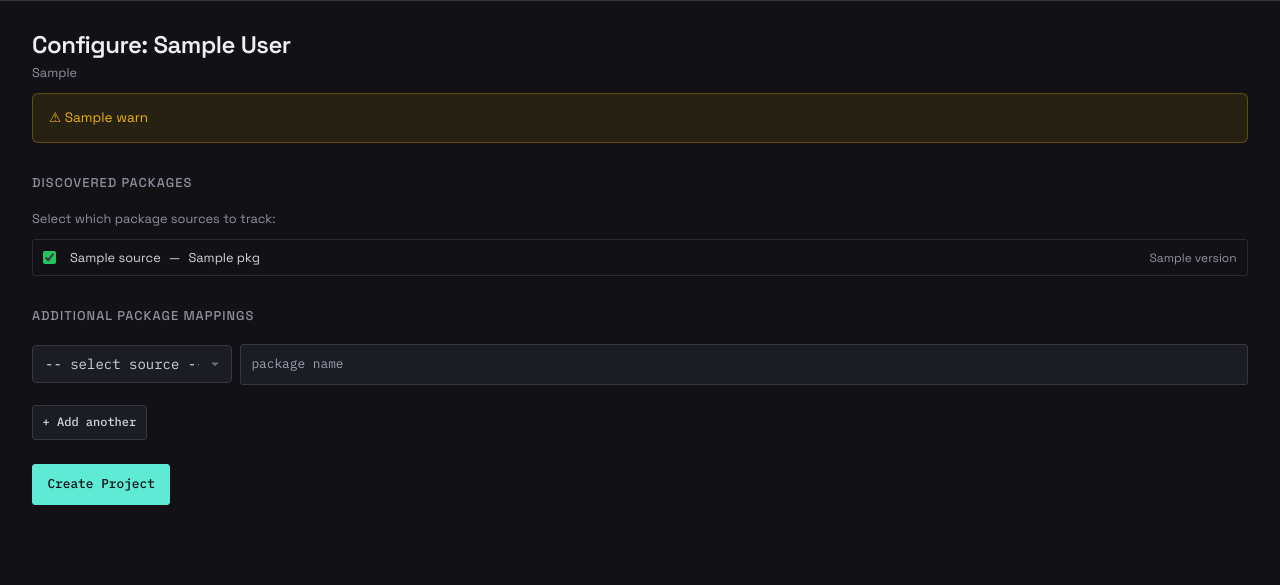
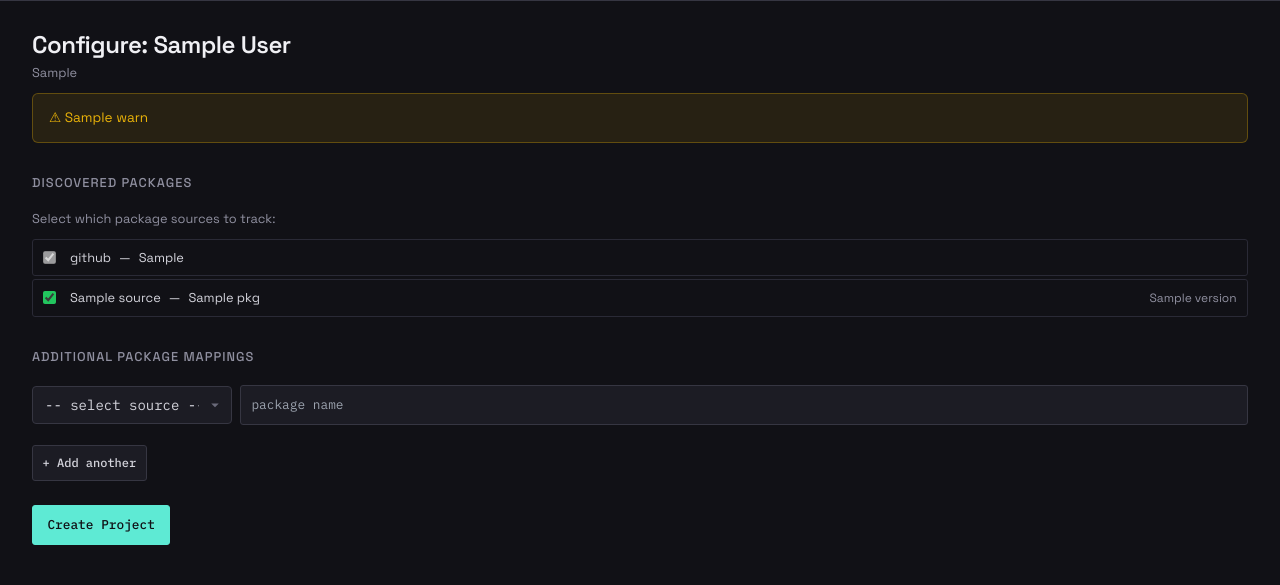
Before and after one commit to djetelina/opentrend.dev, a Python web app: template src/opentrend/templates/projects/add_discover.html in a window 1280 px wide. Shown: the part 52-637 px from the top of the page. Run offline with Jinja, Linux system fonts and the light colour scheme; the template is opened without the code that fills it: most values are stand-ins (such as "Sample title", 1, 10 or a date in 2020); some web fonts are replaced.

Commit message:
feat: show GitHub as implicit package in discovery results
Add a disabled checked checkbox at the top of the discovered packages
list showing "github — owner/repo" so users see that GitHub metrics
are always collected automatically.

```diff
--- a/src/opentrend/templates/projects/add_discover.html
+++ b/src/opentrend/templates/projects/add_discover.html
@@ -22,6 +22,10 @@
         <h2>Discovered Packages</h2>
         <p class="form-help">Select which package sources to track:</p>
         <div class="discovered-list">
+            <label>
+                <input type="checkbox" checked disabled>
+                <span>github</span> &mdash; <span class="mono">{{ github_repo }}</span>
+            </label>
             {% for pkg in discovered %}
             <label>
                 <input type="checkbox" name="packages" value="{{ pkg.source }}:{{ pkg.package_name }}" checked>
```
Also changed, not shown: CHANGELOG.md.
